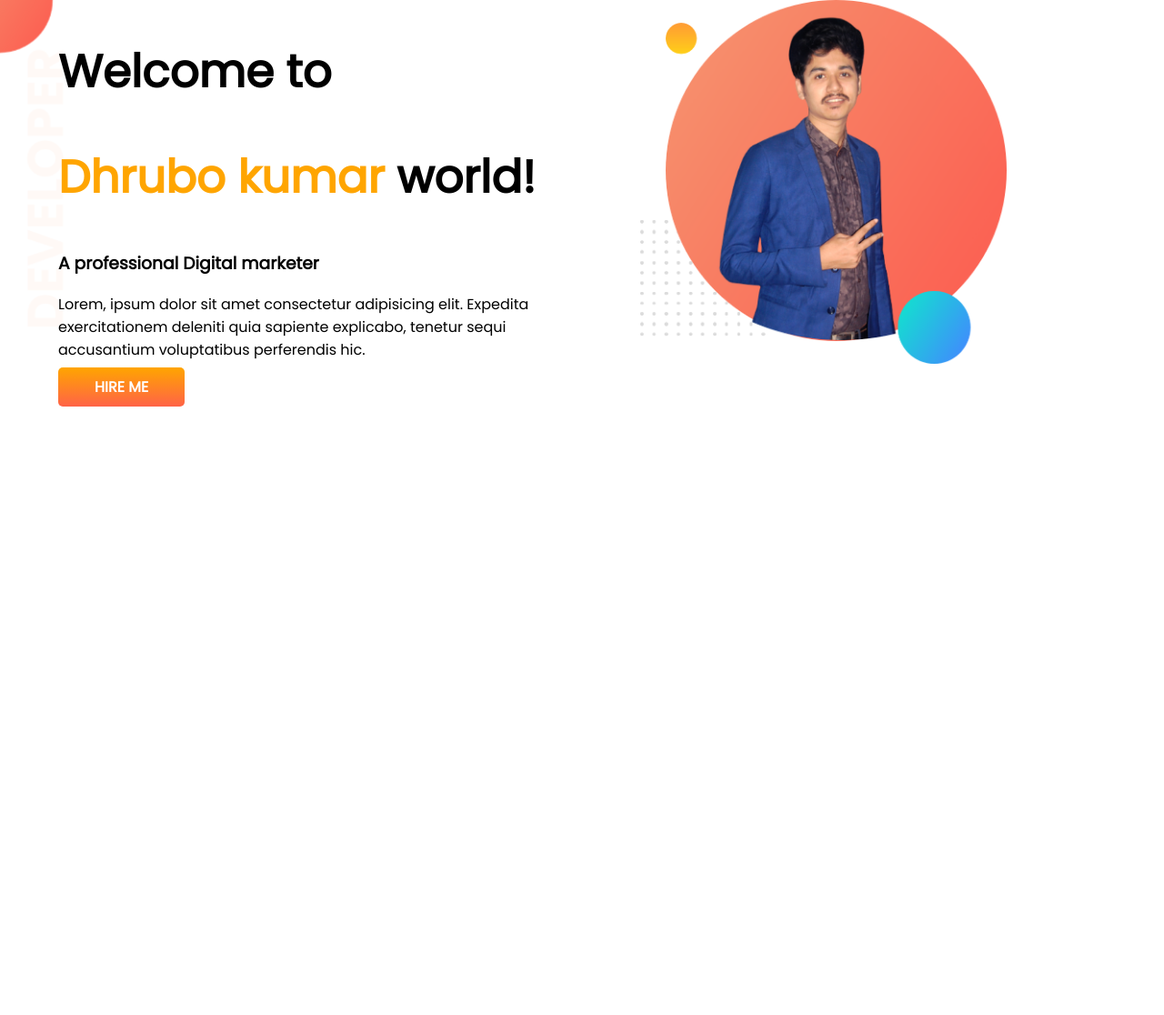
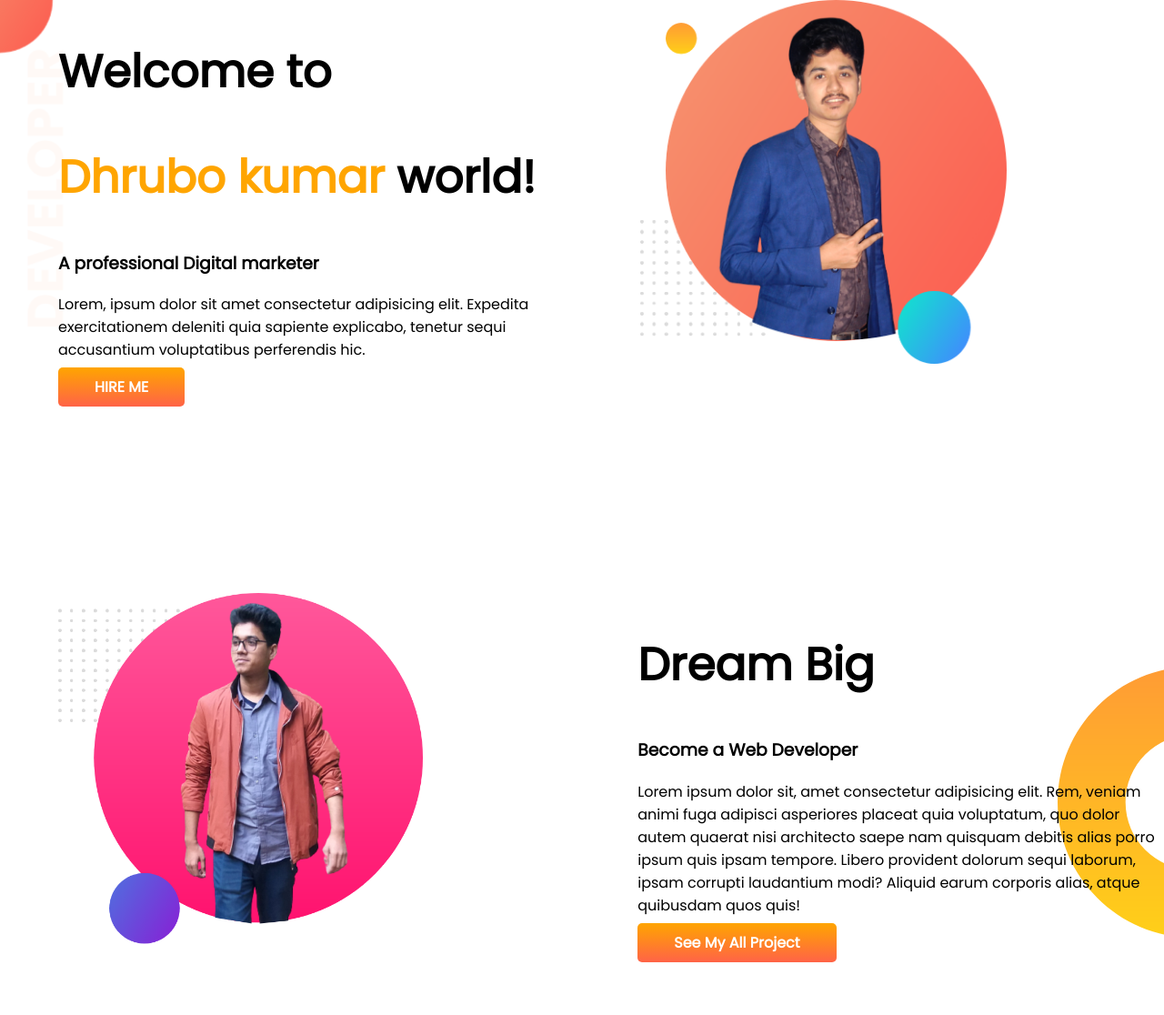
Before and after one commit to DhruboKumar/developer-portfolio, a plain HTML site: page index.html in a window 1280 px wide. Shown: the whole page at 91% size. Before the commit the page ends 800 px from the top, so only its background shows below. Drawn offline with Linux system fonts and the light colour scheme.

Commit message:
Next added

```diff
--- a/index.html
+++ b/index.html
@@ -23,5 +23,16 @@
         <img src="dhrubo.png" alt="Dhrubo">
     </div>
 </section>
+<section class="Dream-Big">
+<div class="half-width">
+<img src="dhrubo2.png" alt="">
+</div>
+<div class="half-width">
+<h1>Dream Big</h1>
+<h3>Become a Web Developer</h3>
+<p>Lorem ipsum dolor sit, amet consectetur adipisicing elit. Rem, veniam animi fuga adipisci asperiores placeat quia voluptatum, quo dolor autem quaerat nisi architecto saepe nam quisquam debitis alias porro ipsum quis ipsam tempore. Libero provident dolorum sequi laborum, ipsam corrupti laudantium modi? Aliquid earum corporis alias, atque quibusdam quos quis!</p>
+<a class="Link-Button" target="_blank" href="https://www.facebook.com/">See My All Project</a>
+</div>
+</section>
 </body>
 </html>
--- a/style.css
+++ b/style.css
@@ -10,6 +10,7 @@ h1{
 }
 section{
     display: flex;
+    margin-bottom: 150px;
 }
 .half-width{
     width: 50%;
@@ -31,3 +32,9 @@ section{
     background-image: url(top-banner.png);
     background-repeat: no-repeat;
 }
+.Dream-Big{
+    background-image: url(dream-bg.png);
+    background-repeat: no-repeat;
+    background-position: right;
+    padding-right: 5px;
+}
```
Also changed, not shown: dhrubo2.png (added), dream-bg.png (added), exp-bg.png (added).
